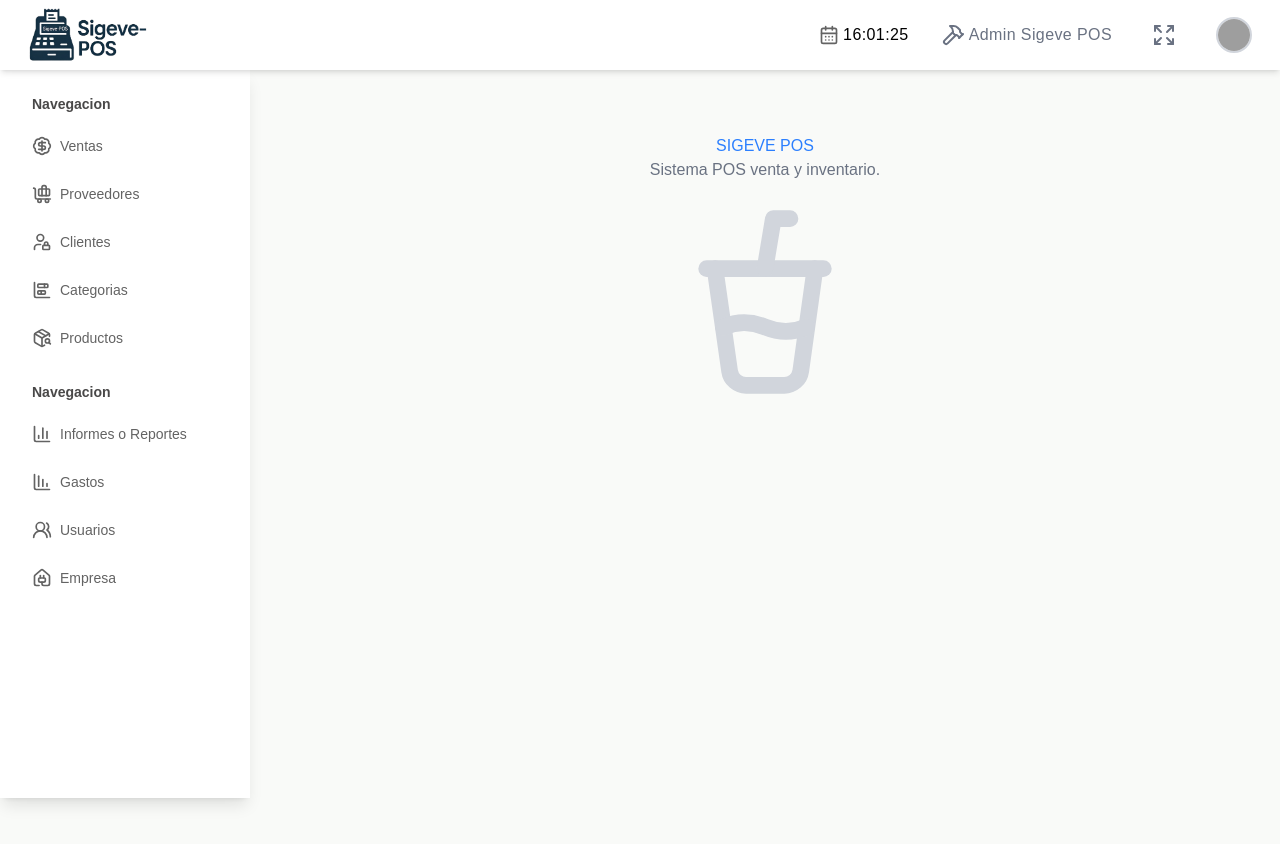
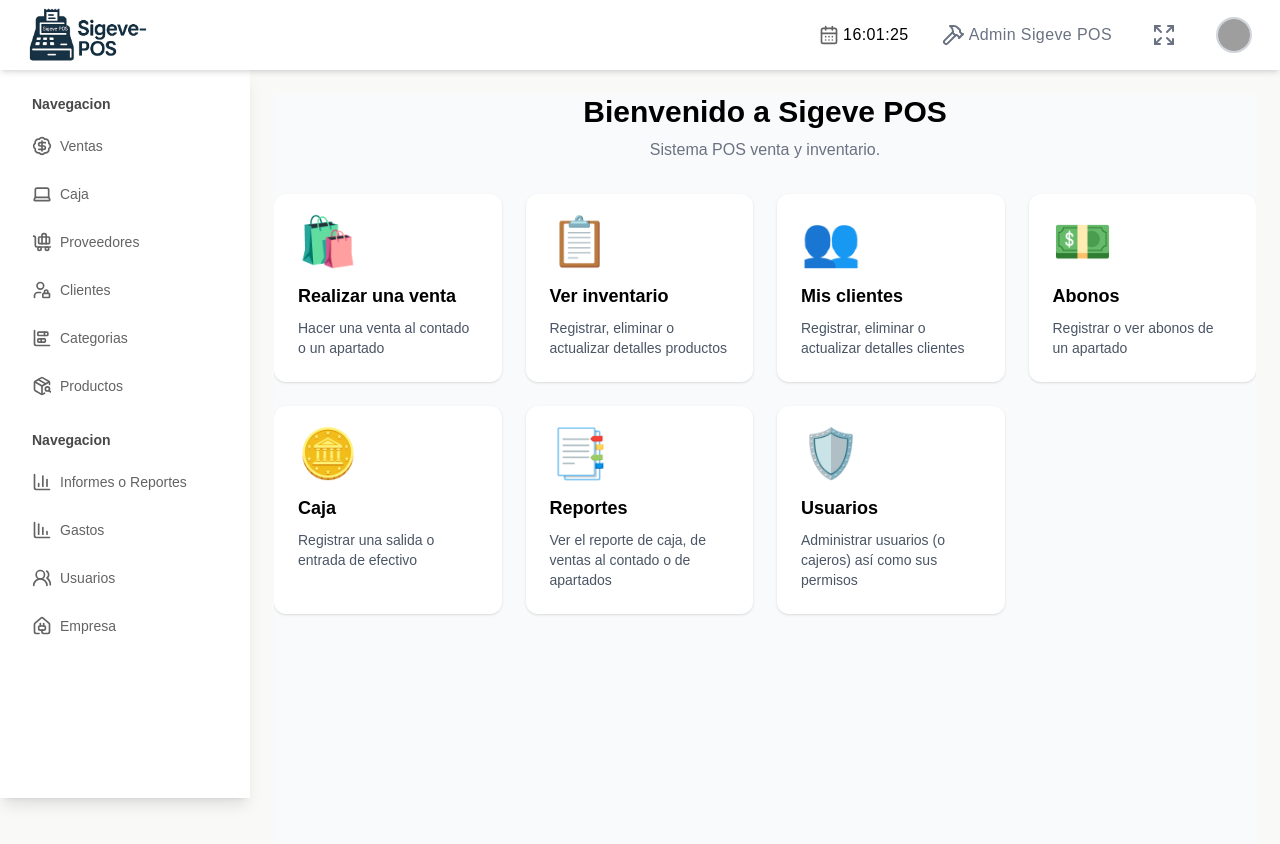
Before and after one commit to whoaomi59/Sigeve-POS, a React (Vite) app in the folder Front/: page / in a window 1280 px wide. Shown: the top 844 px of the page. Before the commit the page ends 800 px from the top, so only its background shows below. Built offline with nearby package versions, Linux system fonts and the light colour scheme; grey boxes are pictures that could not be loaded.

Commit message:
NUEVOS CAMBIOS

```diff
--- a/Front/src/mock/rutas.js
+++ b/Front/src/mock/rutas.js
@@ -7,24 +7,30 @@ export const RutasNavegacio = [
   },
   {
     id: 2,
+    name: "Caja",
+    icon: "Laptop",
+    path: "/caja",
+  },
+  {
+    id: 3,
     name: "Proveedores",
     icon: "BaggageClaim",
     path: "/proveedores",
   },
   {
-    id: 3,
+    id: 4,
     name: "Clientes",
     icon: "UserLock",
     path: "/clientes",
   },
   {
-    id: 4,
+    id: 5,
     name: "Categorias",
     icon: "ChartBarStacked",
     path: "/categorias",
   },
   {
-    id: 5,
+    id: 6,
     name: "Productos",
     icon: "PackageSearch",
     path: "/productos",
--- a/Front/src/view/dashboard/index.jsx
+++ b/Front/src/view/dashboard/index.jsx
@@ -1,14 +1,64 @@
 import * as Icons from "lucide-react";
 export default function Dashboard() {
+  const items = [
+    {
+      title: "Realizar una venta",
+      desc: "Hacer una venta al contado o un apartado",
+      icon: "🛍️",
+    },
+    {
+      title: "Ver inventario",
+      desc: "Registrar, eliminar o actualizar detalles productos",
+      icon: "📋",
+    },
+    {
+      title: "Mis clientes",
+      desc: "Registrar, eliminar o actualizar detalles clientes",
+      icon: "👥",
+    },
+    {
+      title: "Abonos",
+      desc: "Registrar o ver abonos de un apartado",
+      icon: "💵",
+    },
+    {
+      title: "Caja",
+      desc: "Registrar una salida o entrada de efectivo",
+      icon: "🪙",
+    },
+    {
+      title: "Reportes",
+      desc: "Ver el reporte de caja, de ventas al contado o de apartados",
+      icon: "📑",
+    },
+    {
+      title: "Usuarios",
+      desc: "Administrar usuarios (o cajeros) así como sus permisos",
+      icon: "🛡️",
+    },
+  ];
+
   return (
-    <>
-      <h1 className="text-blue-500 text-center mt-10">SIGEVE POS</h1>
-      <p className="text-gray-500 text-center">
+    <div className="min-h-screen bg-gray-50">
+      <h1 className="text-3xl font-bold text-center mb-2">
+        Bienvenido a Sigeve POS
+      </h1>
+      <p className="text-center text-gray-500 mb-8">
         Sistema POS venta y inventario.
       </p>
-      <div className="flexx">
-        <Icons.CupSoda className="text-gray-300 w-50 h-50 mt-5" />
+
+      <div className="grid grid-cols-1 sm:grid-cols-2 md:grid-cols-3 xl:grid-cols-4 gap-6">
+        {items.map((item, i) => (
+          <div
+            key={i}
+            className="bg-white p-6 rounded-xl shadow hover:shadow-lg transition duration-200 cursor-pointer"
+          >
+            <div className="text-5xl mb-4">{item.icon}</div>
+            <h2 className="text-lg font-semibold mb-2">{item.title}</h2>
+            <p className="text-gray-600 text-sm">{item.desc}</p>
+          </div>
+        ))}
       </div>
-    </>
+    </div>
   );
 }
```
